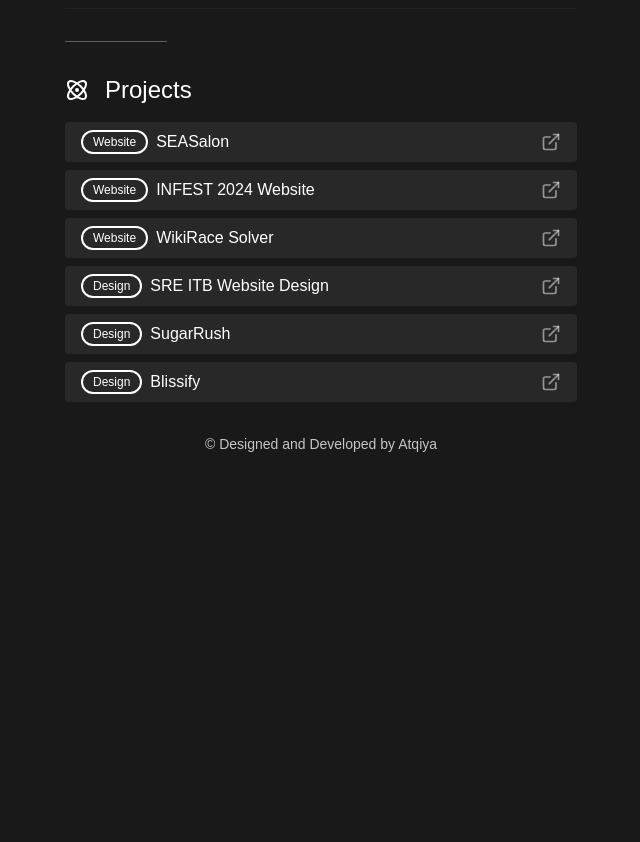
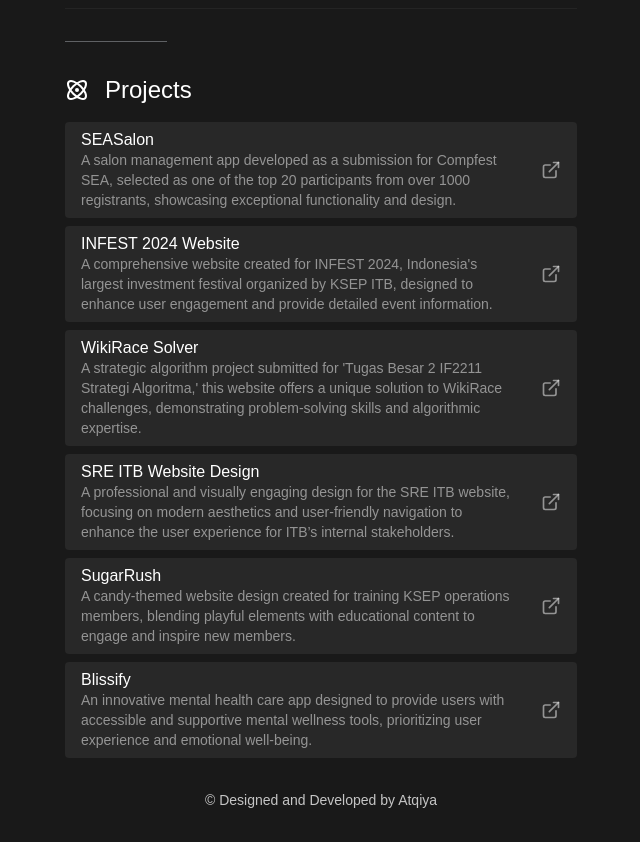
Before and after one commit to AtqiyaHaydar/QyChan, a Next.js app: page / in a window 1280 px wide. Shown: the part 1821-2663 px from the top of the page, without its empty margins (319-959 px from the left). Before the commit the page ends 2307 px from the top, so only its background shows below. Built offline with nearby package versions, Linux system fonts and the light colour scheme.

Commit message:
feat: project description

```diff
--- a/components/Projects.tsx
+++ b/components/Projects.tsx
@@ -2,7 +2,6 @@
 import { Atom } from 'lucide-react';
 import { ExternalLink } from 'lucide-react';
 import { Badge } from './ui/badge';
-import { cn } from '@/lib/utils';
 import Link from 'next/link';
 
 const projects = [
@@ -11,36 +10,42 @@
     name: "SEASalon",
     type: "Website",
     href: "https://github.com/AtqiyaHaydar/SEASalon",
+    description: "A salon management app developed as a submission for Compfest SEA, selected as one of the top 20 participants from over 1000 registrants, showcasing exceptional functionality and design."
   },
   {
     id: 2,
     name: "INFEST 2024 Website",
-    type: "Website" ,
+    type: "Website",
     href: "https://infest-2024.vercel.app/",
+    description: "A comprehensive website created for INFEST 2024, Indonesia's largest investment festival organized by KSEP ITB, designed to enhance user engagement and provide detailed event information."
   },
   {
     id: 3,
     name: "WikiRace Solver",
     type: "Website",
     href: "https://github.com/AtqiyaHaydar/Tubes2_PergiBahasa",
+    description: "A strategic algorithm project submitted for 'Tugas Besar 2 IF2211 Strategi Algoritma,' this website offers a unique solution to WikiRace challenges, demonstrating problem-solving skills and algorithmic expertise."
   },
   {
     id: 4,
     name: "SRE ITB Website Design",
     type: "Design",
     href: "https://www.figma.com/design/7ZxQYz5u76LPvSIiQchcrY/SRE-ITB-IT-Development?node-id=584-132&t=QcFRqLWUphrVnd0b-1",
+    description: "A professional and visually engaging design for the SRE ITB website, focusing on modern aesthetics and user-friendly navigation to enhance the user experience for ITB’s internal stakeholders."
   },
   {
     id: 5,
     name: "SugarRush",
     type: "Design",
     href: "https://www.figma.com/design/AKSiZ4hEjoWdmO5CskgbJE/SugarRush---Training-1-KSEP-Operations?node-id=0-1&t=HCnbt8hxXIWXeomA-1",
+    description: "A candy-themed website design created for training KSEP operations members, blending playful elements with educational content to engage and inspire new members."
   },
   {
     id: 6,
     name: "Blissify",
     type: "Design",
     href: "https://www.figma.com/design/CF7W83yUCMr2PSmt75o1UK/Blissify?node-id=0-1&t=yOvr72tFonTLlJKY-1",
+    description: "An innovative mental health care app designed to provide users with accessible and supportive mental wellness tools, prioritizing user experience and emotional well-being."
   }
 ]
 
@@ -50,10 +55,10 @@
       <h3 className='text-2xl flex items-center gap-x-4'><Atom /> Projects</h3>
       <ul className='flex flex-col gap-y-2'>
         {projects.map(item => (
-          <li key={item.id} className='flex items-center justify-between w-full bg-[#282828] rounded-sm px-4 py-2' data-aos="fade-up">
-            <div className='flex items-center gap-x-2'>
-              <Badge className='text-white border-2 border-white bg-transparent hover:bg-transparent font-light'>{item.type}</Badge>
+          <li key={item.id} className='flex items-center justify-between w-full bg-[#282828] gap-x-6 rounded-sm px-4 py-2' data-aos="fade-up">
+            <div>
               <p className='text-sm md:text-[16px]'>{item.name}</p>
+              <p className='text-white/50 text-sm'>{item.description}</p>
             </div>
             <Link href={item.href} target='_blank' className='text-white/50'>
               <ExternalLink className='h-5 w-5' />
```
